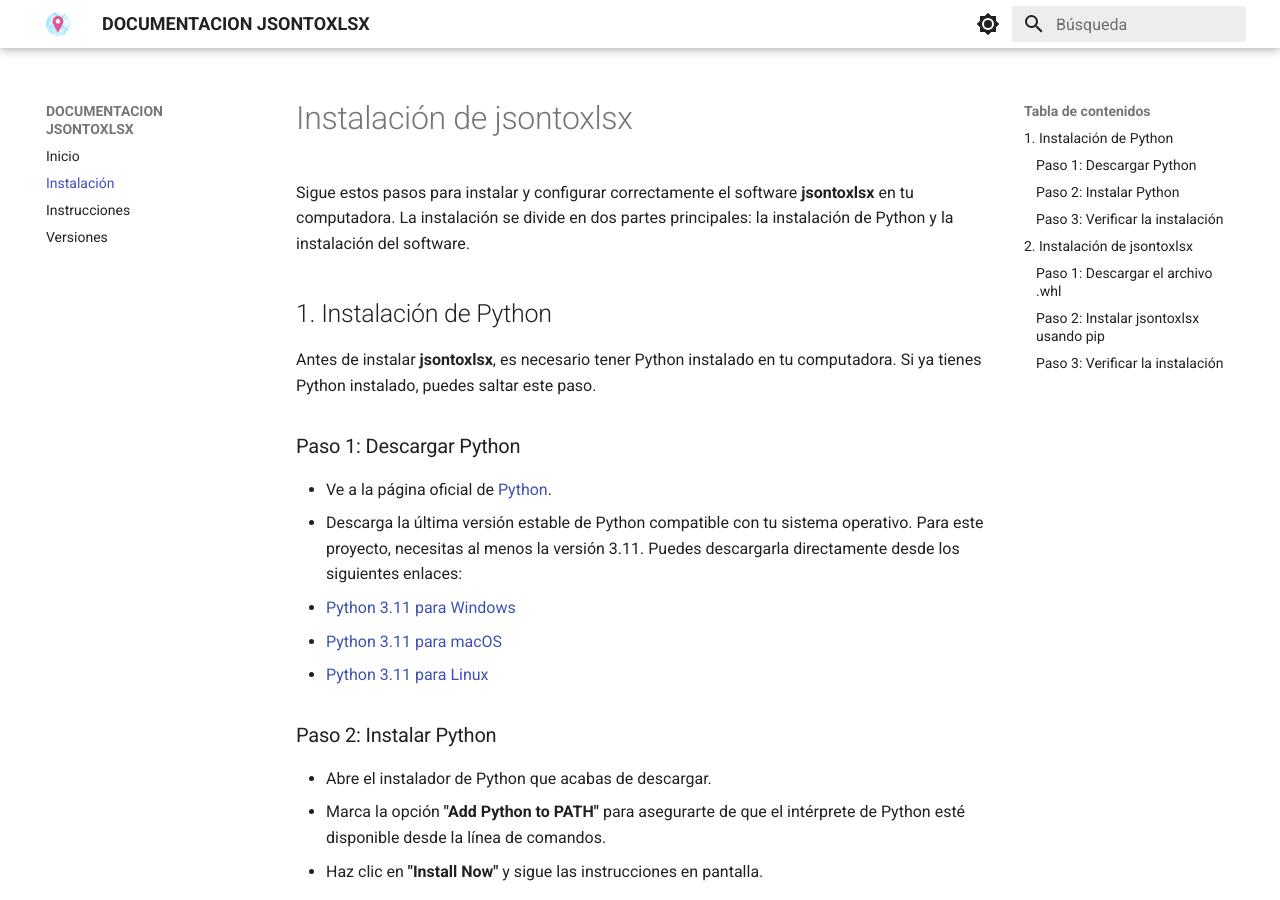
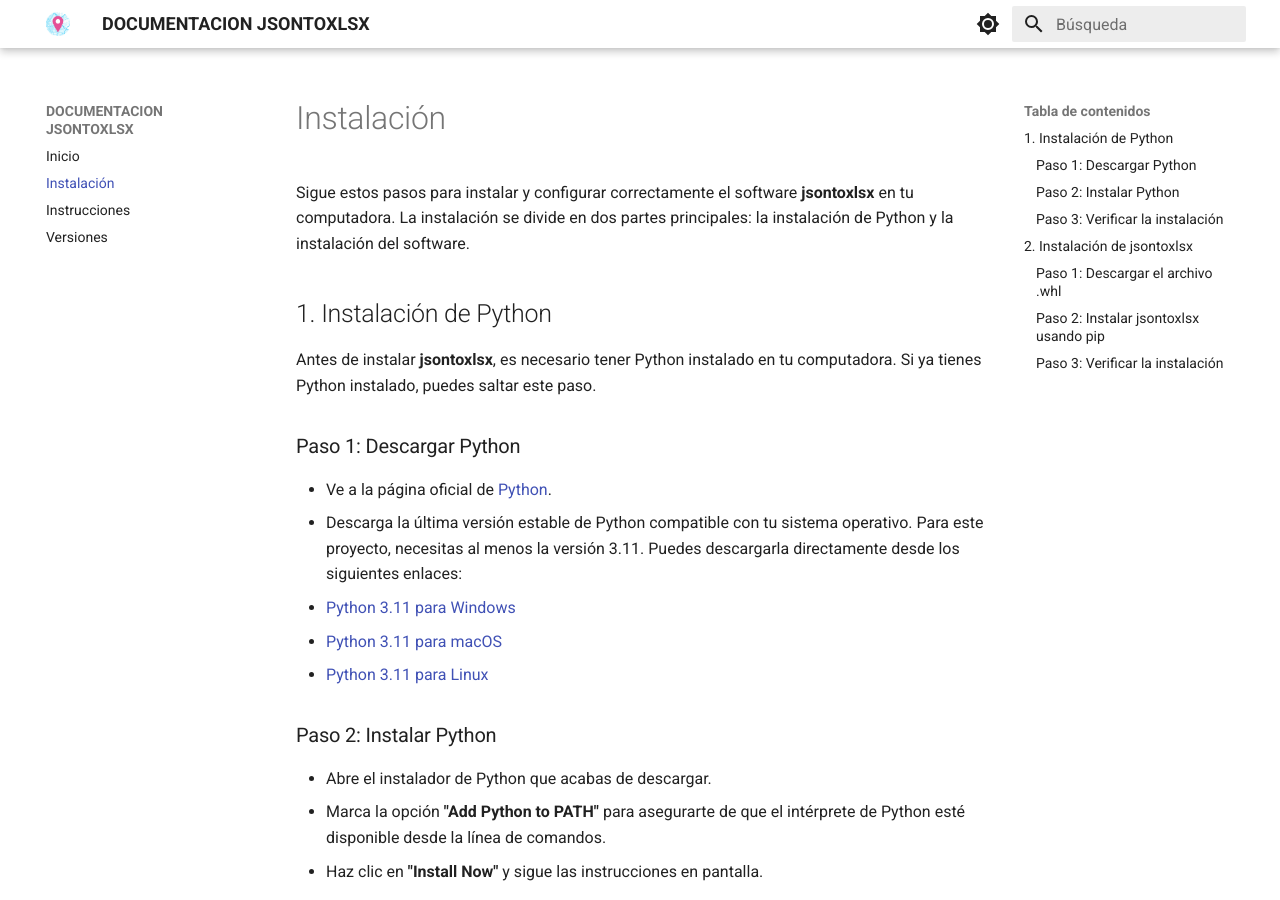
Before and after one commit to jarayavarela/jmvtoxlsx, an MkDocs documentation site: the page built from docs/instalacion.md, in a window 1280 px wide and 900 px high. Built offline with MkDocs 1.6.1 and Material for MkDocs 9.7.7, drawn with Linux system fonts in a browser that asks for light colours.

Commit message:
docs: actualiza información en archivo Markdown

```diff
--- a/docs/instalacion.md
+++ b/docs/instalacion.md
@@ -1,4 +1,4 @@
-# Instalación de jsontoxlsx
+# Instalación
 
 Sigue estos pasos para instalar y configurar correctamente el software **jsontoxlsx** en tu computadora.
 La instalación se divide en dos partes principales: la instalación de Python y la instalación del software.
```
